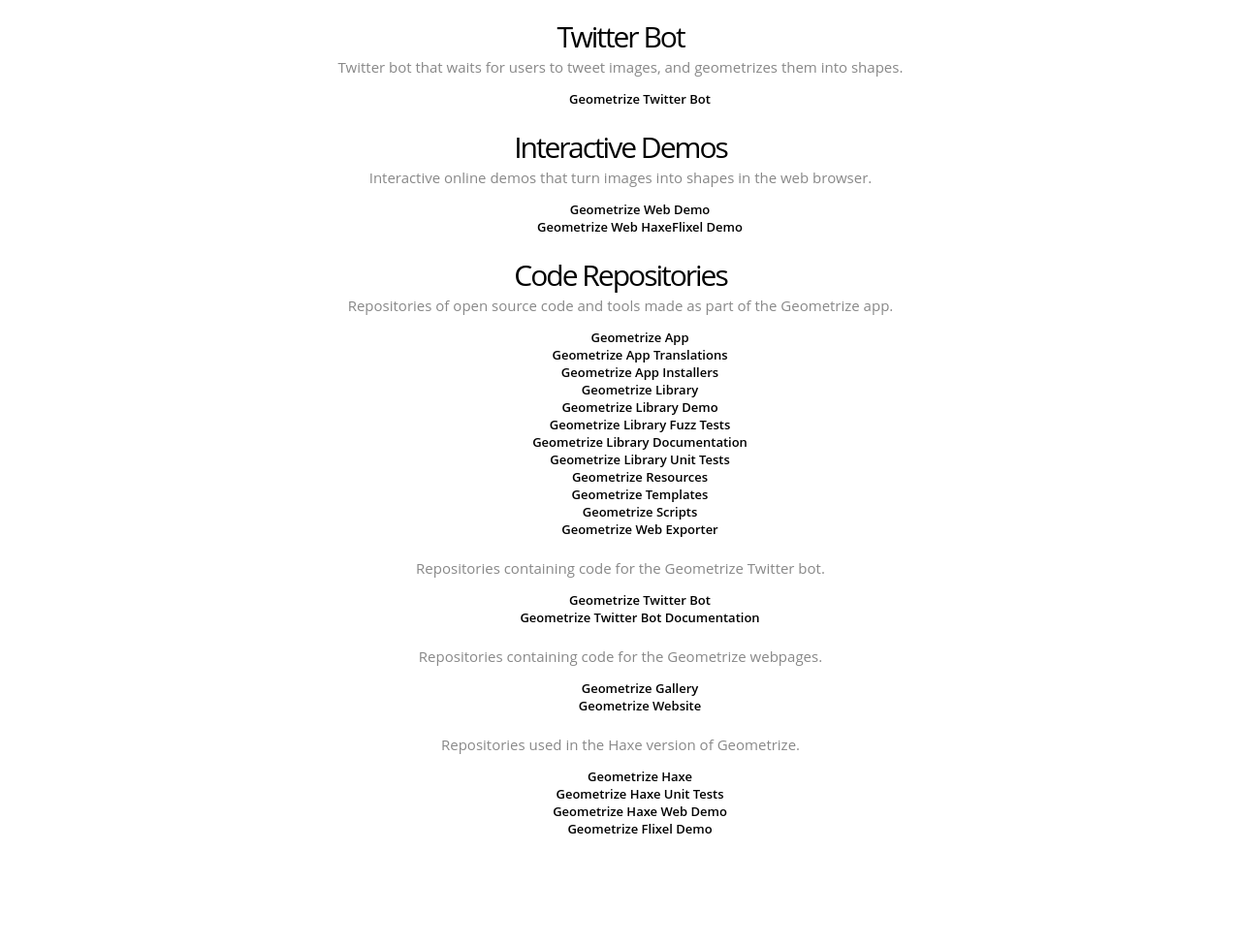
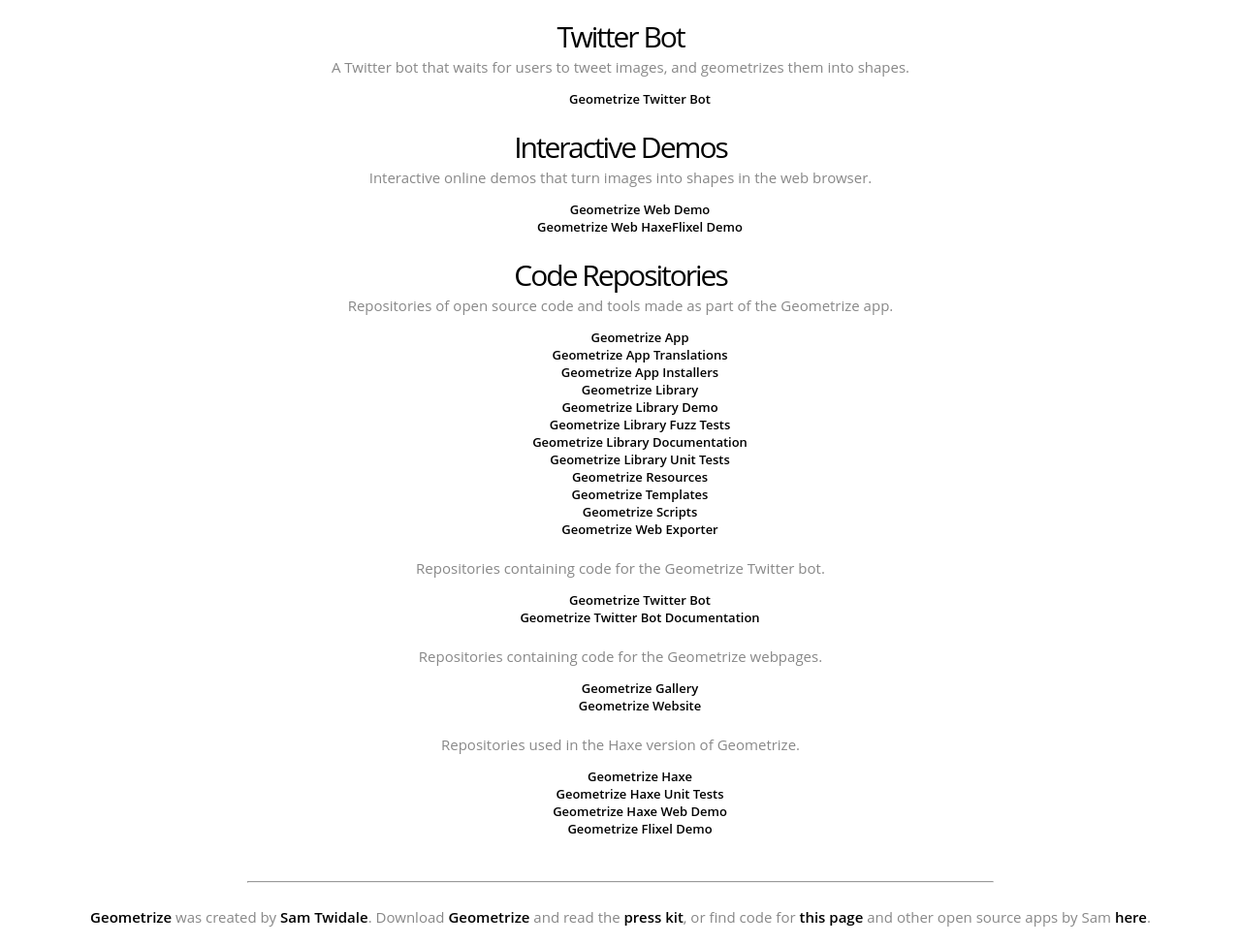
Before and after one commit to Tw1ddle/geometrize-resources, a plain HTML site: page docs/index.html in a window 1280 px wide. Shown: the part 662-1637 px from the top of the page at 97% size. Before the commit the page ends 1546 px from the top, so only its background shows below. Drawn offline with Linux system fonts and the light colour scheme.

Commit message:
Add footer with link to presskit

```diff
--- a/docs/index.html
+++ b/docs/index.html
@@ -59,7 +59,7 @@
 			</ul>
 
 			<h2>Twitter Bot</h2>
-			<p>Twitter bot that waits for users to tweet images, and geometrizes them into shapes.</p>
+			<p>A Twitter bot that waits for users to tweet images, and geometrizes them into shapes.</p>
 			<ul style="list-style-type:none">
 				<li><a href="https://twitter.com/Geometrizer" target="_blank">Geometrize Twitter Bot</a></li>
 			</ul>
@@ -108,4 +108,15 @@
 			</ul>
 		</section>
 	</body>
+
+	<br>
+
+	<hr width="60%">
+
+	<br>
+
+	<footer>
+		<p><a href="http://geometrize.co.uk/" target="_blank">Geometrize</a> was created by <a href="https://samcodes.co.uk/" target="_blank">Sam Twidale</a>. Download <a href="http://geometrize.co.uk/" target="_blank">Geometrize</a> and read the <a href="http://samcodes.co.uk/geometrize-press-kit/" target="_blank">press kit</a>, or find code for <a href="https://github.com/Tw1ddle/geometrize-resources" target="_blank">this page</a> and other open source apps by Sam <a href="https://github.com/Tw1ddle" target="_blank">here</a>.</p>
+		<br>
+	</footer>
 </html>
```
